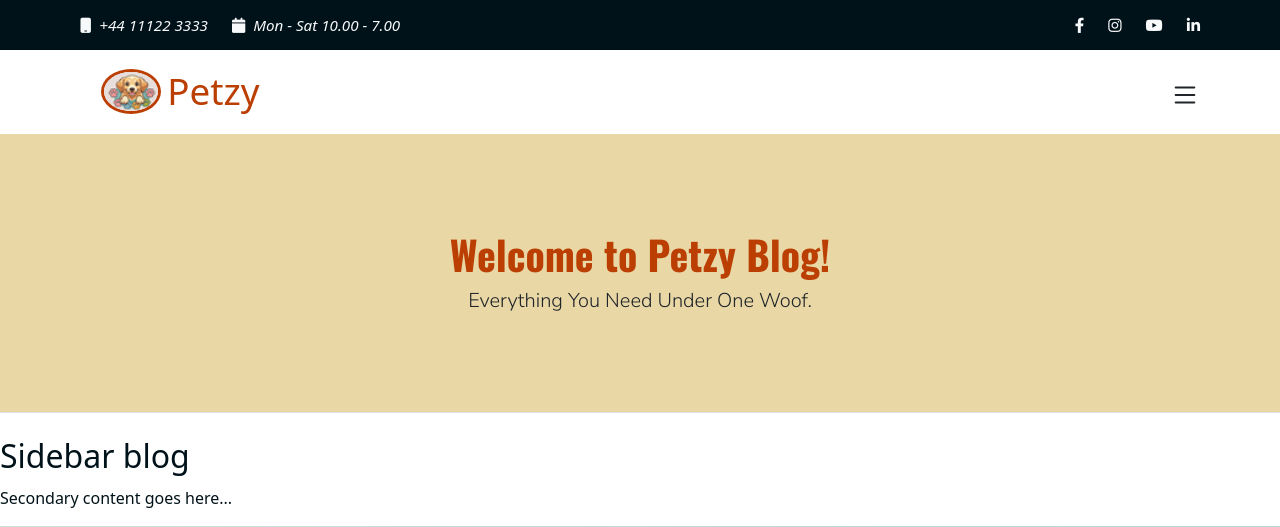
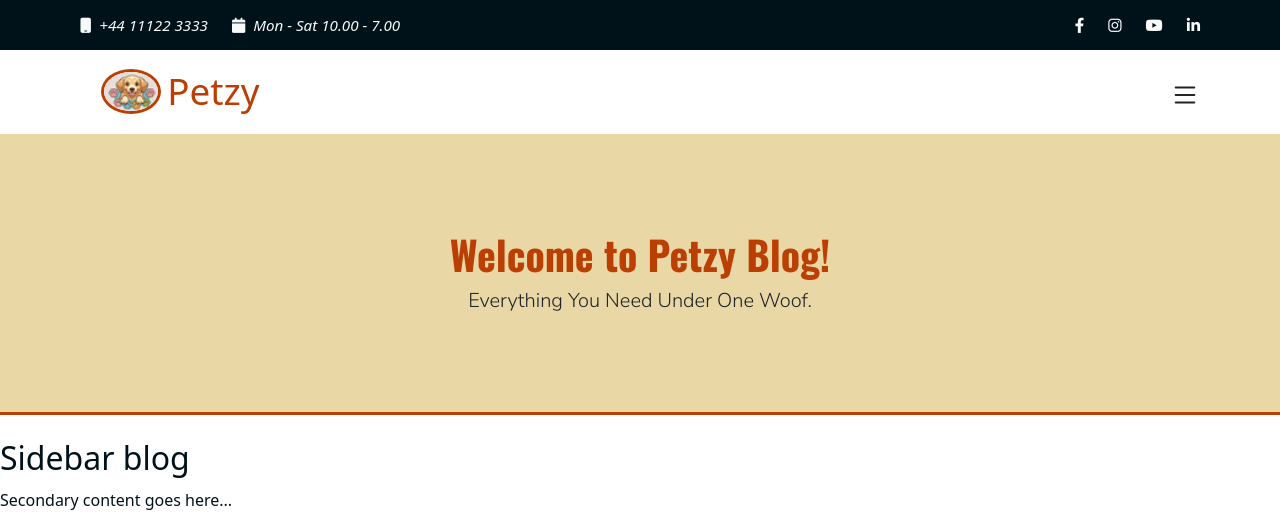
Before and after one commit to johnclamy/petstoreproject, a Django app: page /blog/post/ in a window 1280 px wide. Shown: the top 527 px of the page. Run offline with Django 5.2, Linux system fonts and the light colour scheme; some libraries are stand-ins or nearby versions.

Commit message:
set a custom colour to the header bottom border

```diff
--- a/blog/templates/blog/post/index.html
+++ b/blog/templates/blog/post/index.html
@@ -1,10 +1,10 @@
 {% extends "../layout-blog.html" %}
 {% block content %}
-<header class="py-5 border-bottom mb-4" style="background-color: var(--dj-bg-3);">
+<header class="py-5 mb-4" style="background-color: var(--dj-bg-3); border-bottom-color: var(--dj-bg-4); border-bottom-width: 0.195rem; border-bottom-style: solid;">
     <div class="container">
         <div class="text-center my-5">
             <h1 class="oswald-headings" style="color: var(--dj-text-4);">Welcome to <b>Petzy</b> Blog!</h1>
-            <p class="lead mb-0 text-dark">Everything You Need Under One Woof.</p>
+            <p class="lead mb-0 text-dark text-capitalize">everything you need under one woof.</p>
         </div>
     </div>
 </header>
```
